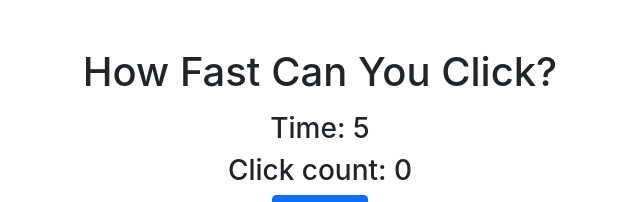
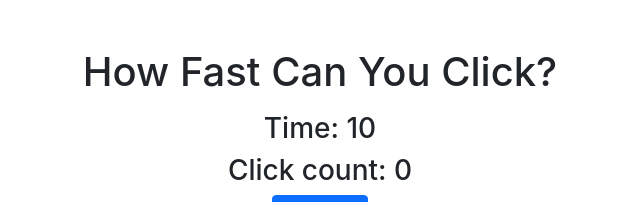
Before and after one commit to dpvpp/fast-click, a React (Create React App) app: page / in a window 1280 px wide. Shown: the top 202 px of the page, without its empty margins (320-960 px from the left). Built offline with nearby package versions, Linux system fonts and the light colour scheme.

Commit message:
Timer starts after click

```diff
--- a/src/ClickCounter.js
+++ b/src/ClickCounter.js
@@ -3,9 +3,11 @@ import Timer from './Timer'
 
 function ClickCounter() {
     const[count, setCount] = useState(0);
-    // const[started, setStarted] = useState(false);
+    const[started, setStarted] = useState(false);
 
-
+    const start = () => {
+        setStarted(true);
+    }
 
     const incrCount = () => {
         setCount(count + 1);
@@ -14,9 +16,9 @@ function ClickCounter() {
     return (
         <div class = "p-5 text-center bg-white">
             <h1 class="mb-3">How Fast Can You Click?</h1>
-            <Timer />
+            <Timer started={started} />
             <h3>Click count: {count}</h3>
-            <button class="btn btn-primary" onClick={incrCount}>Click Me!</button>
+            <button class="btn btn-primary" onClick={started ? incrCount : start}>Click Me!</button>
         </div>
     )
 }
--- a/src/Timer.js
+++ b/src/Timer.js
@@ -5,7 +5,9 @@ function Timer(props) {
     const[time, setTime] = useState(10);
 
     useEffect(() => {
-        setTimeout(decrTime, 1000)
+        if(time > 0 && props.started) {
+            setTimeout(decrTime, 1000)
+        }
     })
 
     const decrTime = () => {
```
